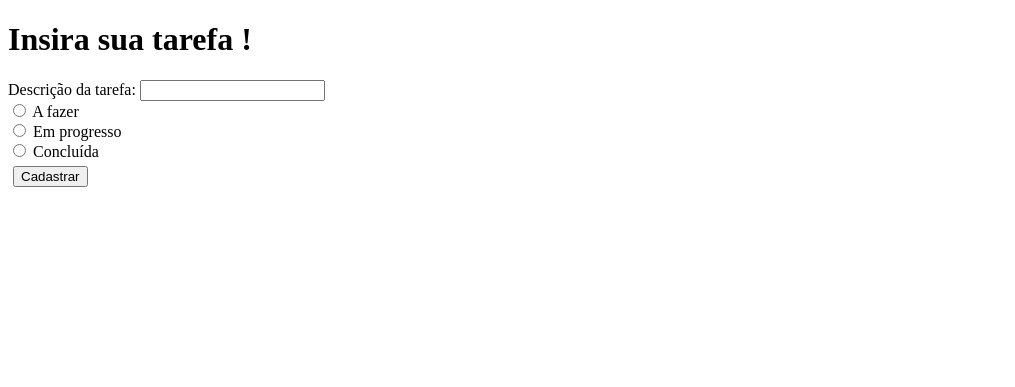
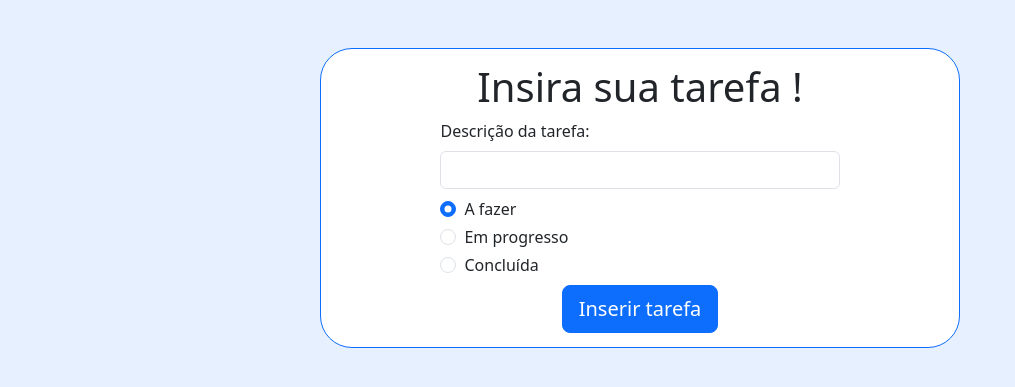
Before and after one commit to Limaster98/to-do-list-project, a Flask app: page /dashboard/task_add in a window 1280 px wide. Shown: the top 387 px of the page, without its empty margins (0-1015 px from the left). Run offline with Flask 3, Linux system fonts and the light colour scheme; a user stored in the database is signed in.

Commit message:
feat: improve add task frontend

```diff
--- a/templates/add_task.html
+++ b/templates/add_task.html
@@ -1,25 +1,33 @@
-<!DOCTYPE html>
-<html lang="pt-br">
-<head>
-  <meta charset="UTF-8">
-  <meta name="viewport" content="width=device-width, initial-scale=1.0">
-  <title>To-do-list</title>
-</head>
-<body>
-  <h1>Insira sua tarefa !</h1>
-  <form method="POST">
-        <label for="nome">Descrição da tarefa:</label>
-        <input type="text" name="description"/><br>
+{% extends 'base.html' %}
 
-        <input type="radio" name="status" id="todo" value="todo"/>
-        <label for="todo">A fazer</label><br>
+{% block title %}
+<title>To-do-list Adicionar tarefa</title>
+{% endblock %}
 
-        <input type="radio" name="status" id="progress" value="progress"/>
-        <label for="progress">Em progresso</label><br>
+{% block content %}
+  <div>
+    <h1 class="text-center">Insira sua tarefa !</h1>
+    <form style="width: 65%;" class="mx-auto" method="POST">
+        <label class="form-label" for="nome">Descrição da tarefa:</label>
+        <input class="form-control" type="text" name="description"/>
 
-        <input type="radio" name="status" id="complete" value="complete"/>
-        <label for="complete">Concluída</label><br>
-      <button style="margin: 5px;" type="submit">Cadastrar</button>
-  </form>
-</body>
-</html>
+        <div class="form-check mb-1 mt-2">
+            <input class="form-check-input" type="radio" name="status" id="todo" value="todo" checked/>
+            <label class="form-check-label" for="todo">A fazer</label>
+        </div>
+
+        <div class="form-check my-1">
+            <input class="form-check-input" type="radio" name="status" id="progress" value="progress"/>
+            <label class="form-check-label" for="progress">Em progresso</label>
+        </div>
+
+        <div class="form-check my-1">
+            <input class="form-check-input" type="radio" name="status" id="complete" value="complete"/>
+            <label class="form-check-label" for="complete">Concluída</label>
+        </div>
+        <div class="d-flex justify-content-center mt-2">
+            <button class="btn btn-primary btn-lg" type="submit">Inserir tarefa</button>
+        </div>
+    </form>
+  </div>
+{% endblock %}
```
